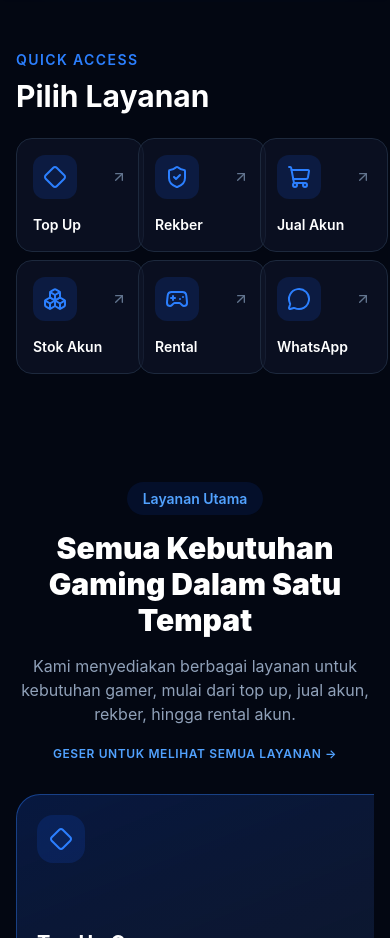
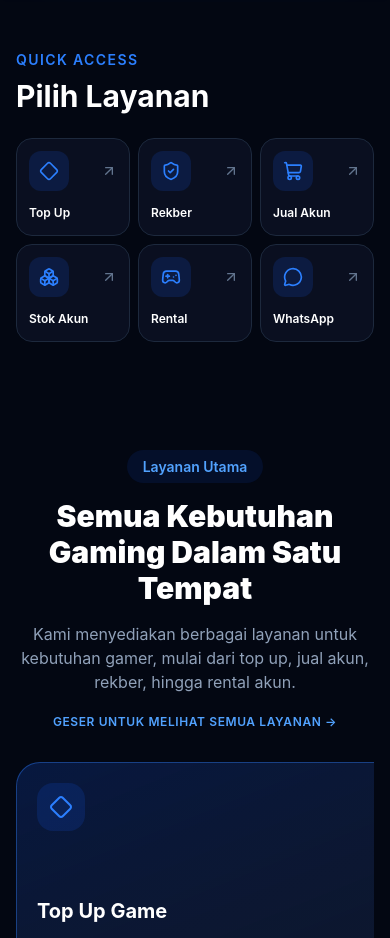
Before and after one commit to falintino/7-april-store, a Next.js app: page / in a window 390 px wide. Shown: the part 1300-2238 px from the top of the page. Built offline with nearby package versions, Linux system fonts and the light colour scheme; no server answers.

Commit message:
Fit quick menu cards into mobile grid

```diff
--- a/components/quick-menu/QuickMenuCard.tsx
+++ b/components/quick-menu/QuickMenuCard.tsx
@@ -17,17 +17,17 @@ export default function QuickMenuCard({
   return (
     <Link
       href={href}
-      className="group relative min-w-[128px] flex-none snap-start overflow-hidden rounded-2xl border border-slate-800 bg-slate-900/60 p-4 transition-all duration-300 hover:-translate-y-1 hover:border-blue-500 hover:shadow-[0_0_30px_rgba(37,99,235,.2)] sm:min-w-[150px] sm:p-5 lg:min-w-0 lg:p-6"
+      className="group relative min-w-0 overflow-hidden rounded-2xl border border-slate-800 bg-slate-900/60 p-3 transition-all duration-300 hover:-translate-y-1 hover:border-blue-500 hover:shadow-[0_0_30px_rgba(37,99,235,.2)] sm:p-5 lg:p-6"
     >
-      <div className="flex items-center justify-between gap-3">
-        <div className="flex h-11 w-11 items-center justify-center rounded-xl bg-blue-600/15 sm:h-12 sm:w-12 lg:h-14 lg:w-14">
-          <Icon className="h-6 w-6 text-blue-500 transition group-hover:scale-110 lg:h-7 lg:w-7" />
+      <div className="flex items-center justify-between gap-1 sm:gap-3">
+        <div className="flex h-10 w-10 items-center justify-center rounded-xl bg-blue-600/15 sm:h-12 sm:w-12 lg:h-14 lg:w-14">
+          <Icon className="h-5 w-5 text-blue-500 transition group-hover:scale-110 sm:h-6 sm:w-6 lg:h-7 lg:w-7" />
         </div>
 
         <ArrowUpRight className="h-4 w-4 shrink-0 text-slate-500 transition group-hover:text-blue-500 lg:h-5 lg:w-5" />
       </div>
 
-      <h3 className="mt-4 whitespace-nowrap text-sm font-semibold text-white sm:text-base lg:mt-5 lg:text-lg">
+      <h3 className="mt-3 break-words text-xs font-semibold leading-5 text-white sm:mt-4 sm:text-base lg:mt-5 lg:text-lg">
         {title}
       </h3>
     </Link>
```
